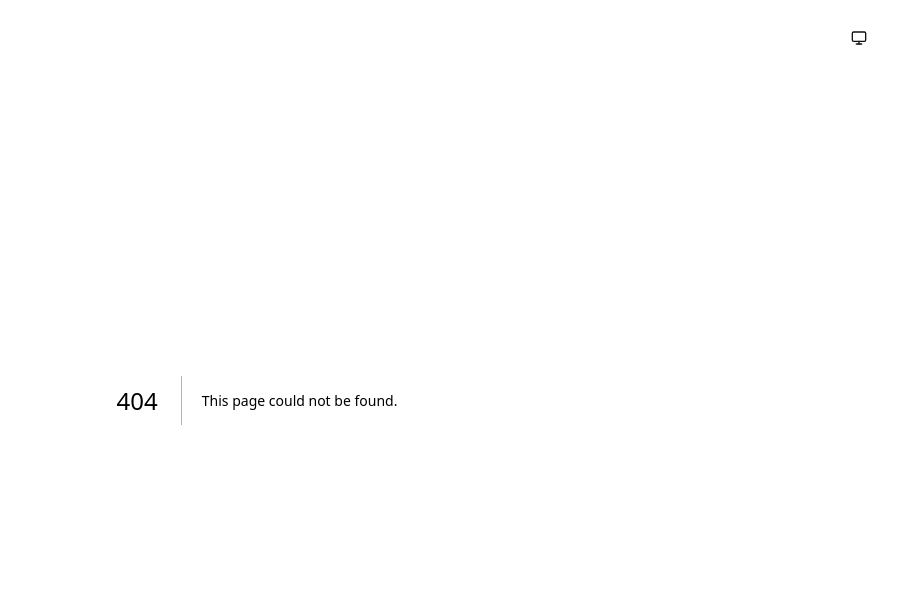
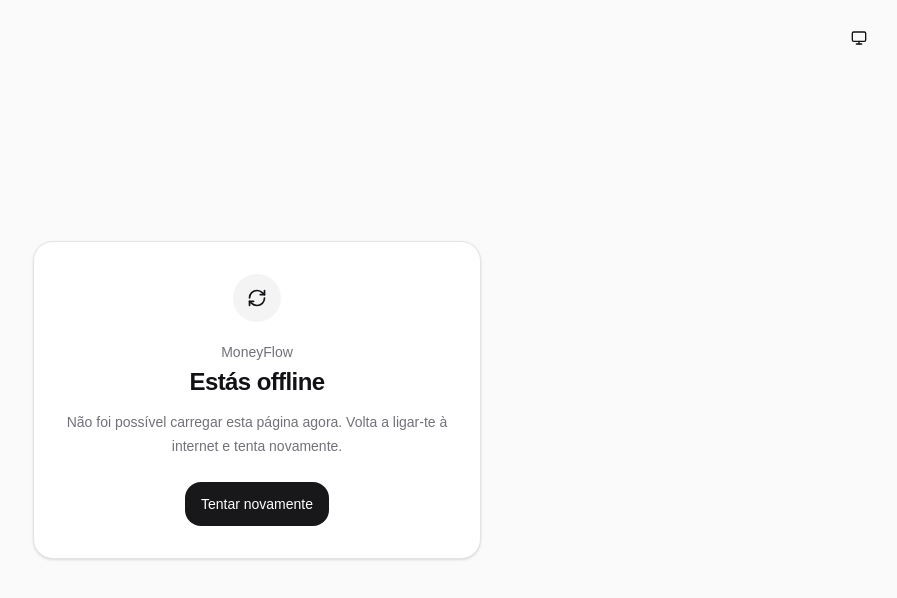
Before and after one commit to martimfm1/MoneyFlow, a Next.js app: page /offline in a window 1280 px wide. Before the commit this address had no page. Shown: the top 598 px of the page, without its empty margins (383-1280 px from the left). Built offline with nearby package versions, Linux system fonts and the light colour scheme.

Commit message:
feat(pwa): add offline fallback page

```diff
--- /dev/null
+++ b/app/offline/page.tsx
@@ -0,0 +1,29 @@
+import Link from 'next/link'
+import { RefreshCw } from 'lucide-react'
+import { Button } from '@/components/ui/button'
+
+export const dynamic = 'force-static'
+
+export default function OfflinePage() {
+  return (
+    <main className="flex min-h-screen items-center justify-center px-6 py-12">
+      <section className="w-full max-w-md rounded-[var(--radius-lg)] border bg-[hsl(var(--surface))] p-6 text-center shadow-sm sm:p-8">
+        <div className="mx-auto inline-flex size-12 items-center justify-center rounded-full bg-[hsl(var(--surface-muted))]">
+          <RefreshCw className="size-5" aria-hidden="true" />
+        </div>
+        <p className="mt-5 text-sm font-medium text-[hsl(var(--muted-foreground))]">
+          MoneyFlow
+        </p>
+        <h1 className="mt-1 text-2xl font-semibold tracking-tight">
+          Estás offline
+        </h1>
+        <p className="mt-3 text-sm leading-6 text-[hsl(var(--muted-foreground))]">
+          Não foi possível carregar esta página agora. Volta a ligar-te à internet e tenta novamente.
+        </p>
+        <Button asChild className="mt-6">
+          <Link href="/dashboard">Tentar novamente</Link>
+        </Button>
+      </section>
+    </main>
+  )
+}
```
